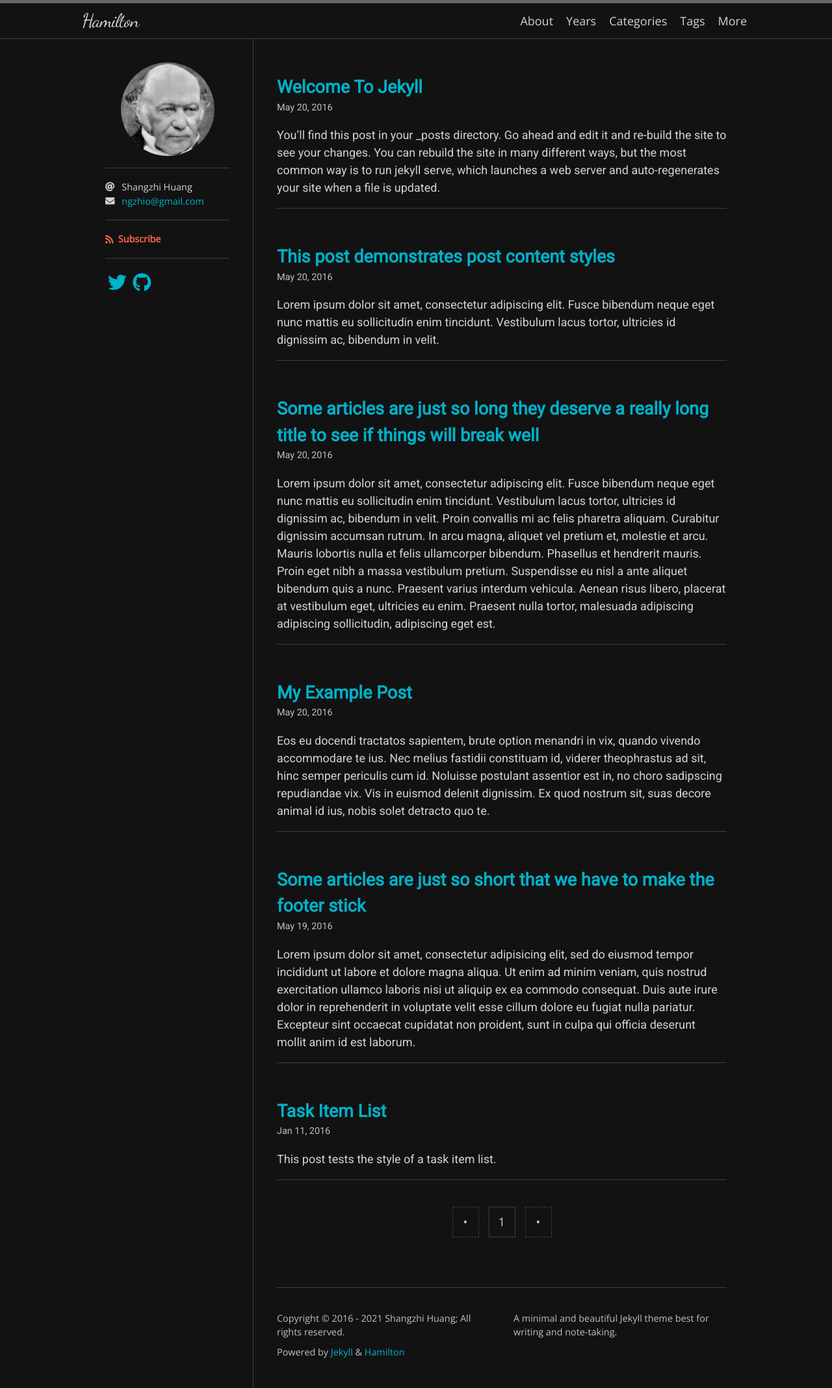
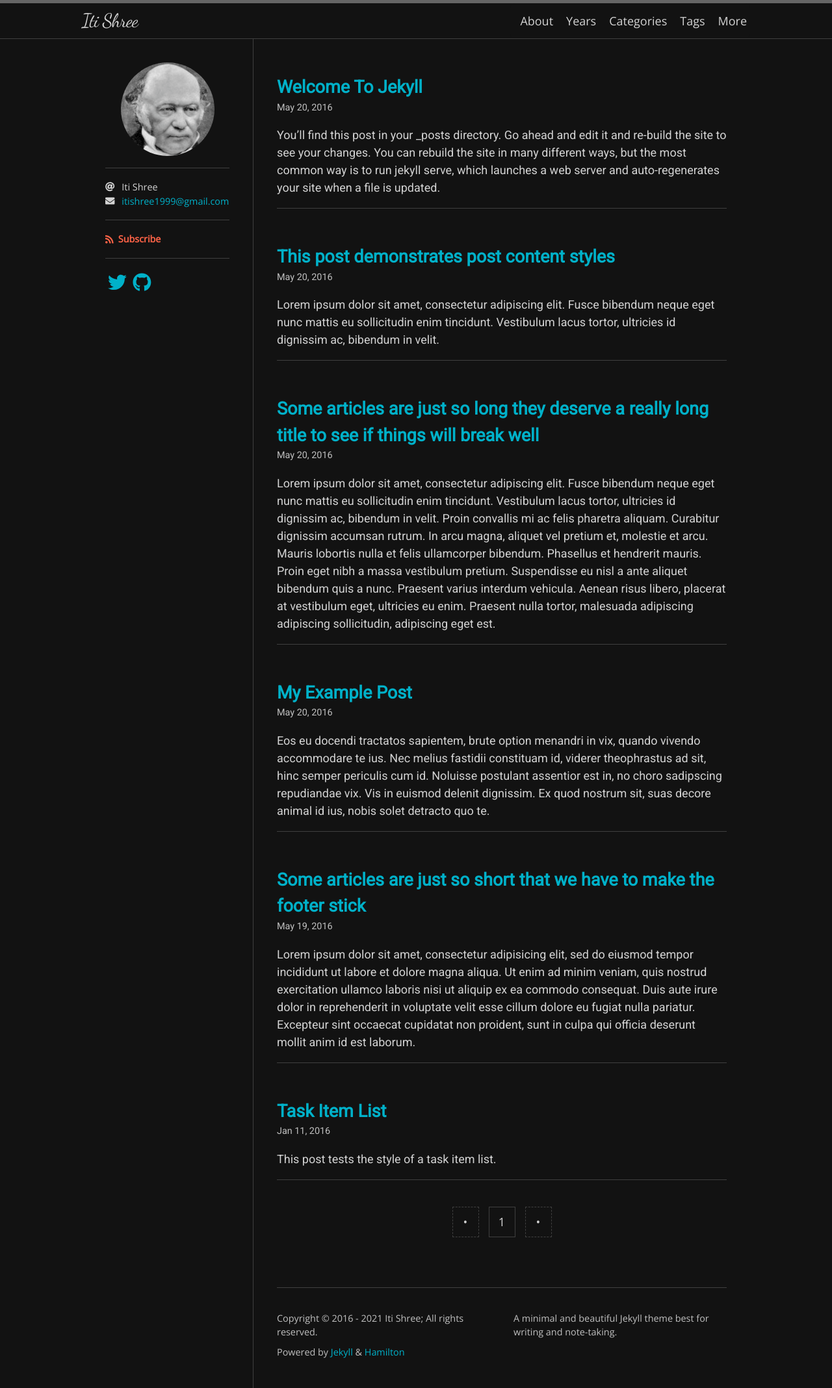
Before and after one commit to iShree20/iShree20.github.io, a Jekyll site: the page built from index.html, in a window 1280 px wide. Shown: the whole page at 65% size. Built offline with Jekyll 4.4.1, drawn with Linux system fonts in a browser that asks for light colours; nearby versions of some CDN libraries; some web fonts are replaced; the list of posts is cut into pages by our own code.

Commit message:
altered information

```diff
--- a/_config.yml
+++ b/_config.yml
@@ -1,8 +1,8 @@
-title: Hamilton
+title: Iti Shree
 description: A minimal and beautiful Jekyll theme best for writing and note-taking.
-author: Shangzhi Huang
+author: Iti Shree
 avatar: /logo.png
-email: ngzhio@gmail.com
+email: itishree1999@gmail.com
 
 plugins:
   - jekyll-seo-tag
@@ -30,14 +30,14 @@ exclude:
 # Jekyll SEO Tag (Optional)
 # =========================
 twitter:
-  username: ngzhio
+  username: nmdis_iti
   card: summary
 logo: logo.png
 social:
-  name: Shangzhi Huang
+  name: Iti Shree
   links:
-    - https://twitter.com/ngzhio
-    - https://www.facebook.com/ngzhio
-    - https://github.com/ngzhio
+    - https://twitter.com/nmdis_iti
+    - https://www.facebook.com/iti.shree.1420/
+    - https://github.com/iShree20
 google_site_verification: u4WXQl0Eu66rsQo2kRdCNx
 lang: en
```
